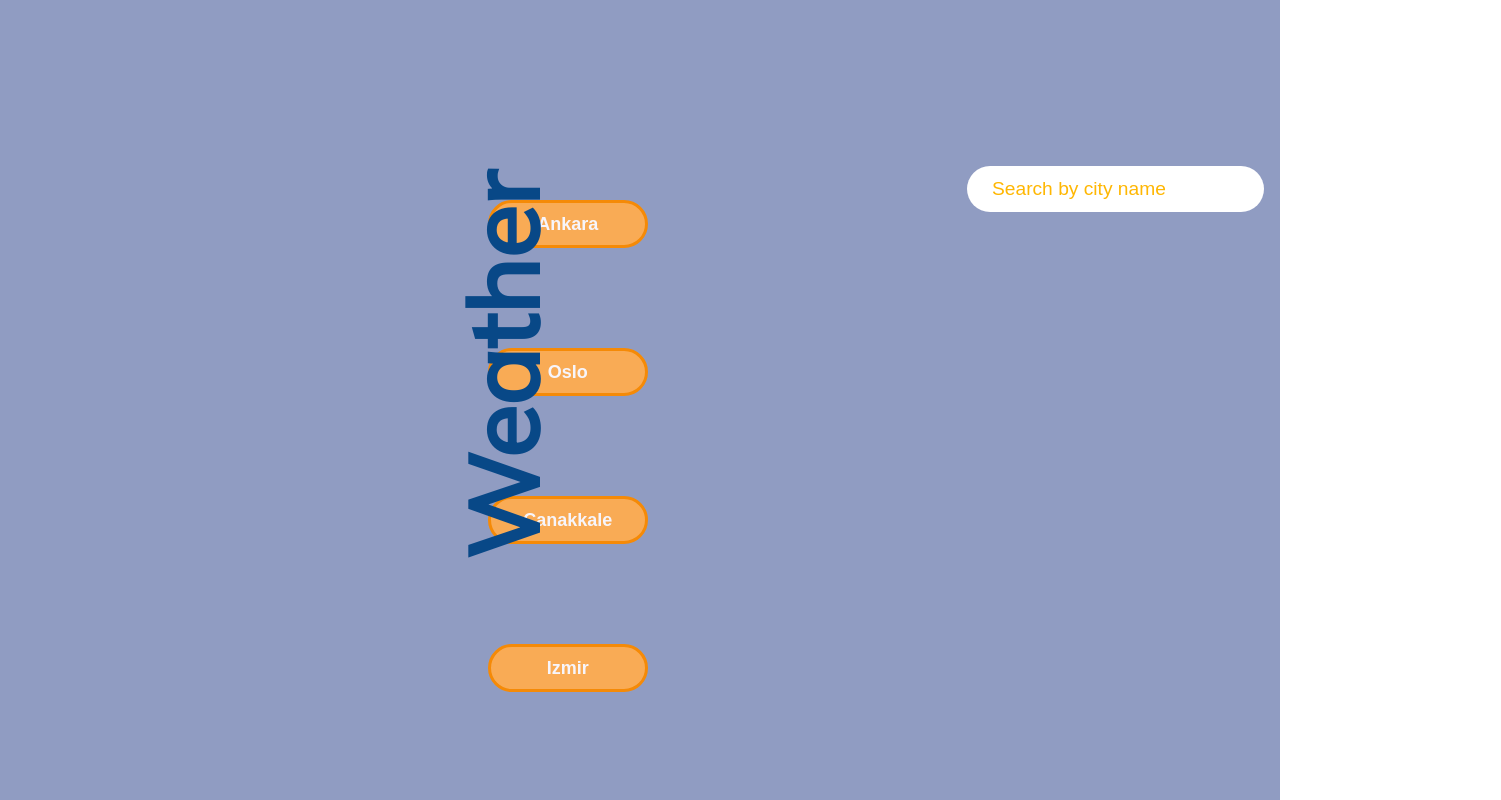
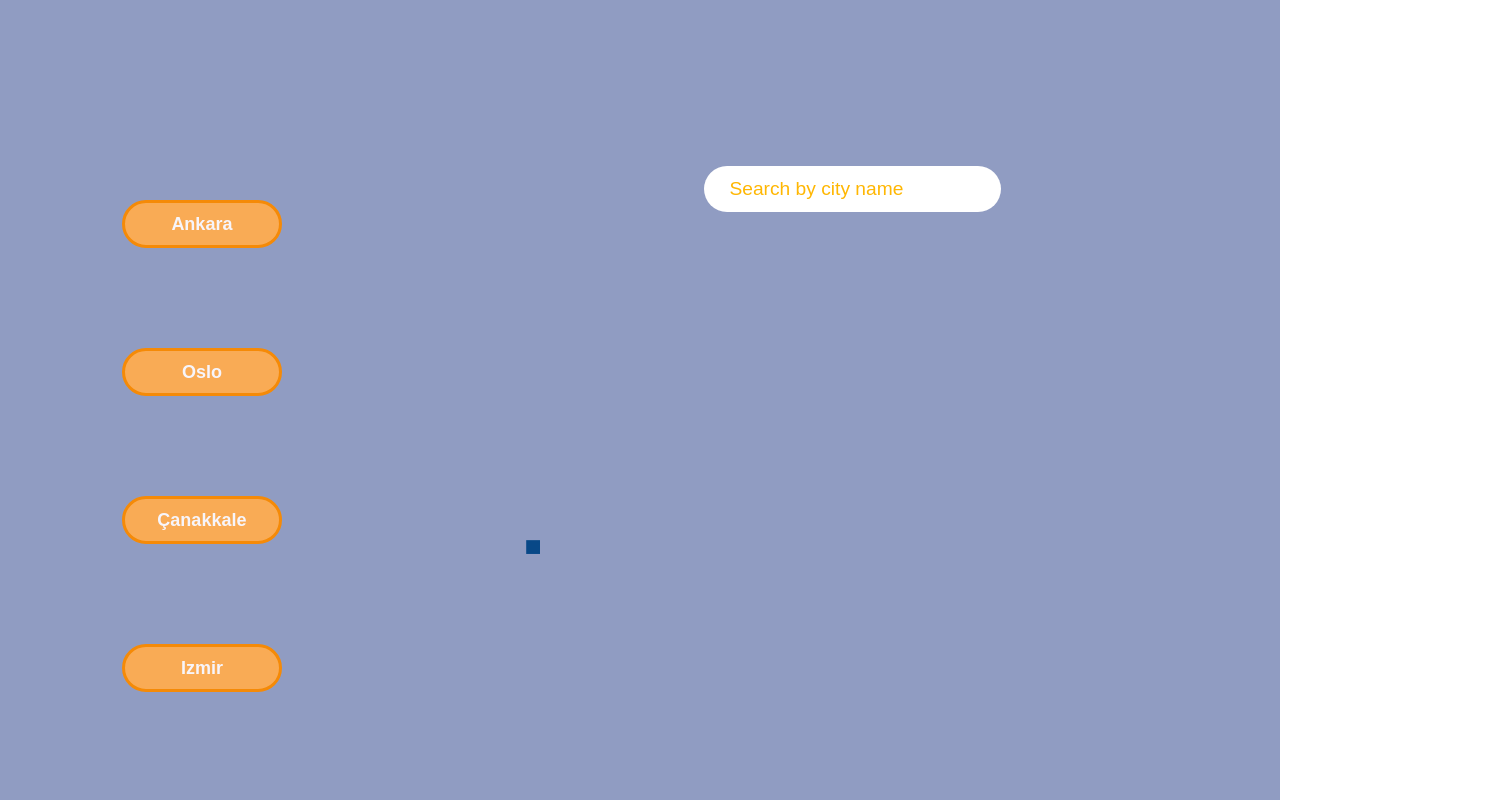
Before and after one commit to ececanga/weather-app-react, a React (Create React App) app: page / in a window 1280 px wide. Shown: the top 800 px of the page, 1501 px wide, since content can reach past the window. Built offline with nearby package versions, Linux system fonts and the light colour scheme.

Commit message:
CSS updates

```diff
--- a/src/App.js
+++ b/src/App.js
@@ -56,7 +56,7 @@ function App() {
         <div className="app">
             <div className="row">
                 <div className="weatherColumn">
-                    <h2>Weather</h2>
+                    <h2>.</h2>
                 </div>
 
                 <div className="citiesColumn">
--- a/src/index.css
+++ b/src/index.css
@@ -20,13 +20,14 @@ body {
 }
 
 .citiesColumn {
-    flex: 50%;
+    flex: 30%;
     margin-bottom: 500px;
     padding-top: 150px;
     margin-left: 100px;
 }
 
 .column {
+    flex: 30%;
     margin-bottom: 500px;
     padding-top: 150px;
     margin-left: -550px;
@@ -46,8 +47,8 @@ button {
 }
 
 weatherColumn {
-    width: 100px;
-    height: 200px;
+    width: 10px;
+    height: 20px;
 }
 
 p {
@@ -65,7 +66,6 @@ h2 {
     font-size: 6rem;
     color: #084887;
     padding-top: 1000px;
-
 }
 
 .app {
```
